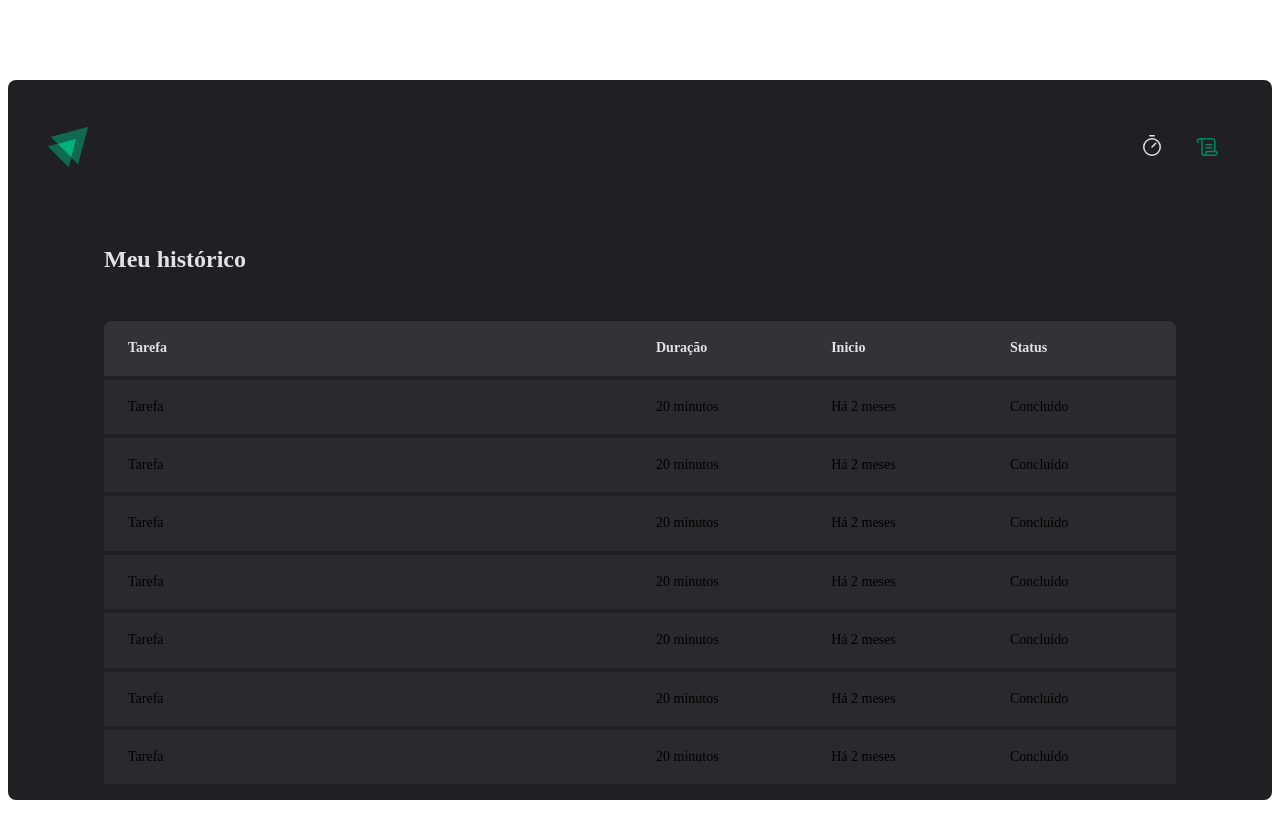
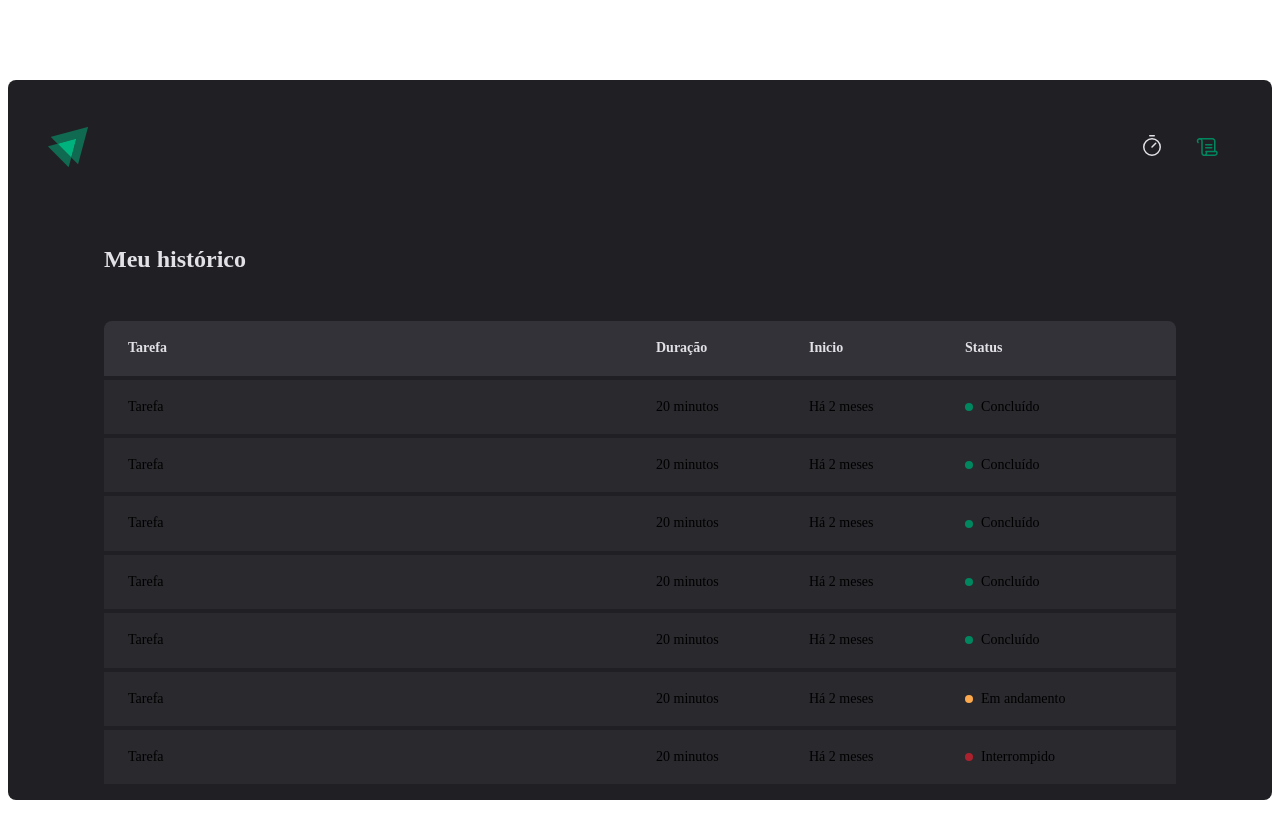
Before and after one commit to Wallauerr/ignite-timer, a React (Vite) app: page /history in a window 1280 px wide. Shown: the top 838 px of the page. Built offline with nearby package versions, Linux system fonts and the light colour scheme.

Commit message:
add status colors

```diff
--- a/src/pages/History/index.tsx
+++ b/src/pages/History/index.tsx
@@ -1,4 +1,4 @@
-import { HistoryContainer, HistoryList } from './styles'
+import { HistoryContainer, HistoryList, Status } from './styles'
 
 export function History() {
   return (
@@ -20,43 +20,57 @@
               <td>Tarefa</td>
               <td>20 minutos</td>
               <td>Há 2 meses</td>
-              <td>Concluído</td>
+              <td>
+                <Status statusColor="green">Concluído</Status>
+              </td>
             </tr>
             <tr>
               <td>Tarefa</td>
               <td>20 minutos</td>
               <td>Há 2 meses</td>
-              <td>Concluído</td>
+              <td>
+                <Status statusColor="green">Concluído</Status>
+              </td>
             </tr>
             <tr>
               <td>Tarefa</td>
               <td>20 minutos</td>
               <td>Há 2 meses</td>
-              <td>Concluído</td>
+              <td>
+                <Status statusColor="green">Concluído</Status>
+              </td>
             </tr>
             <tr>
               <td>Tarefa</td>
               <td>20 minutos</td>
               <td>Há 2 meses</td>
-              <td>Concluído</td>
+              <td>
+                <Status statusColor="green">Concluído</Status>
+              </td>
             </tr>
             <tr>
               <td>Tarefa</td>
               <td>20 minutos</td>
               <td>Há 2 meses</td>
-              <td>Concluído</td>
+              <td>
+                <Status statusColor="green">Concluído</Status>
+              </td>
             </tr>
             <tr>
               <td>Tarefa</td>
               <td>20 minutos</td>
               <td>Há 2 meses</td>
-              <td>Concluído</td>
+              <td>
+                <Status statusColor="yellow">Em andamento</Status>
+              </td>
             </tr>
             <tr>
               <td>Tarefa</td>
               <td>20 minutos</td>
               <td>Há 2 meses</td>
-              <td>Concluído</td>
+              <td>
+                <Status statusColor="red">Interrompido</Status>
+              </td>
             </tr>
           </tbody>
         </table>
--- a/src/pages/History/styles.ts
+++ b/src/pages/History/styles.ts
@@ -60,3 +60,27 @@
     }
   }
 `
+
+const STATUS_COLORS = {
+  yellow: 'yellow-500',
+  green: 'green-500',
+  red: 'red-500',
+} as const
+
+interface StatusProps {
+  statusColor: keyof typeof STATUS_COLORS
+}
+
+export const Status = styled.span<StatusProps>`
+  display: flex;
+  align-items: center;
+  gap: 0.5rem;
+
+  &::before {
+    content: '';
+    width: 0.5rem;
+    height: 0.5rem;
+    border-radius: 50%;
+    background: ${(props) => props.theme[STATUS_COLORS[props.statusColor]]};
+  }
+`
--- a/src/pages/Home/index.tsx
+++ b/src/pages/Home/index.tsx
@@ -36,6 +36,7 @@
             placeholder="00"
             step={5}
             max={60}
+            min={5}
           />
 
           <span>minutos</span>
```
